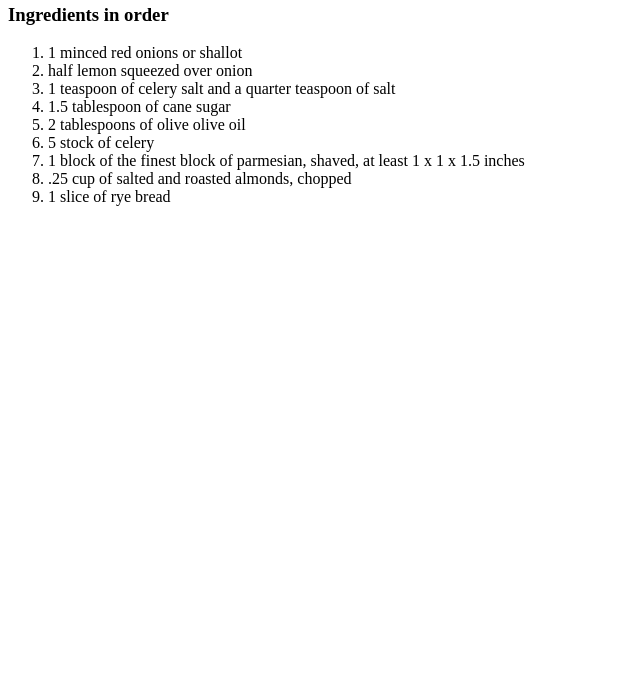
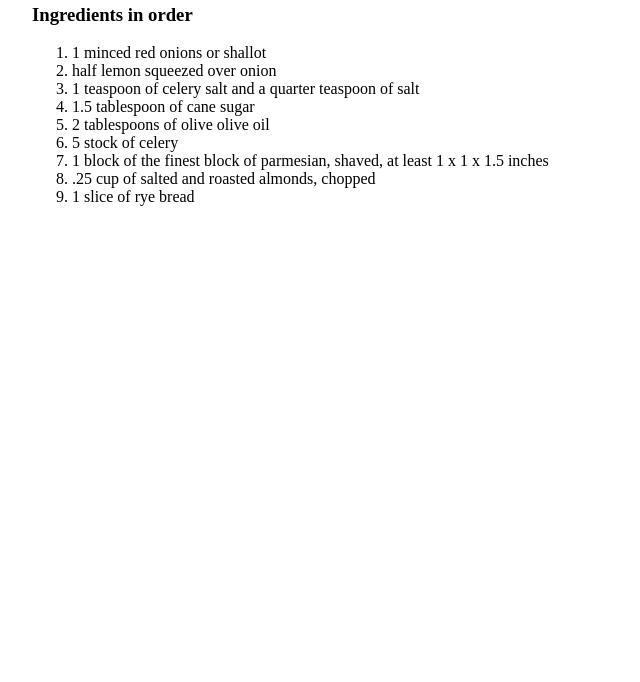
Before and after one commit to zoesquaredstudio-design/z2website, a plain HTML site: page index.html in a window 1280 px wide. Shown: the part 118-800 px from the top of the page, without its empty margins (0-640 px from the left). Drawn offline with Linux system fonts and the light colour scheme.

Commit message:
Add margin to body in styles.css

```diff
--- a/styles.css
+++ b/styles.css
@@ -1,3 +1,7 @@
+body {
+  margin-left: 2rem;
+}
+
 h2 {
   font-size: calc(1.5em * 0.85);
 }
```
